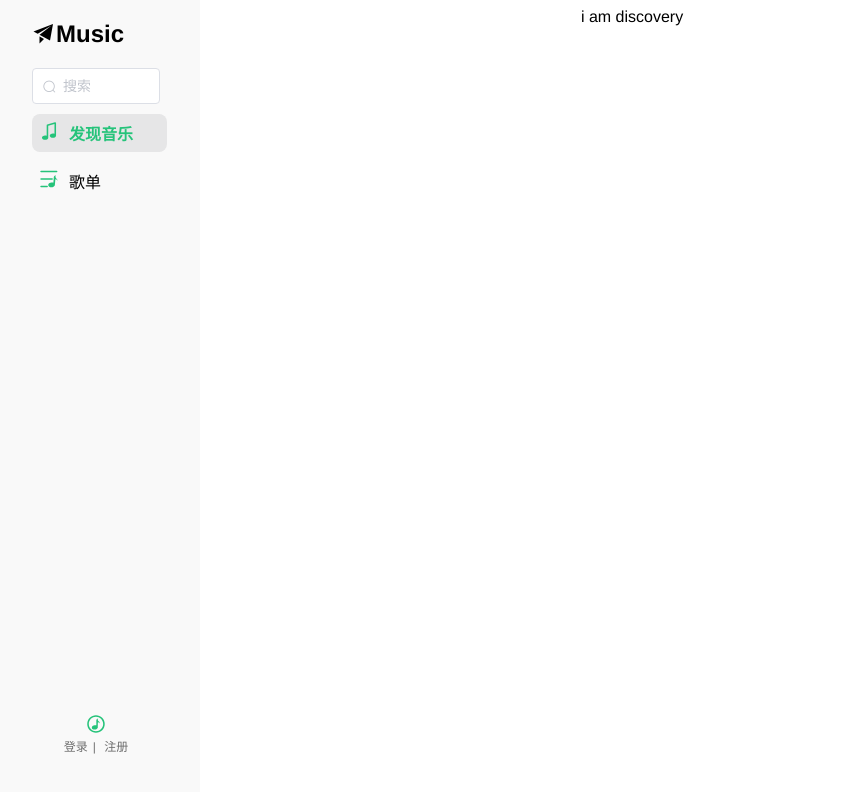
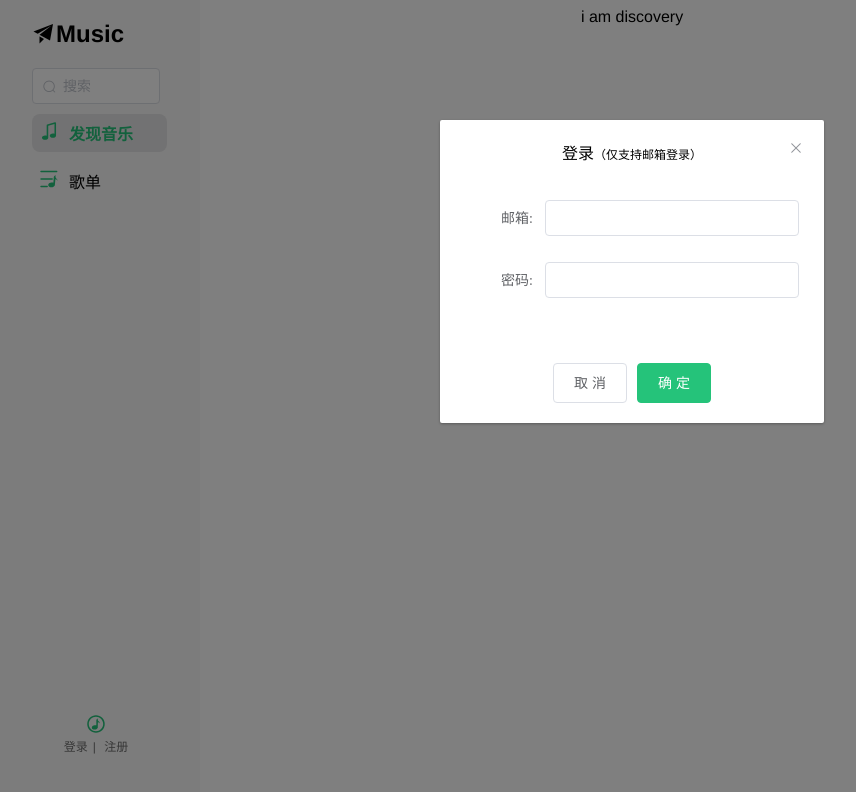
Before and after one commit to nanvon/music, a Vue app: page /discovery in a window 1280 px wide. Both pictures are taken after a click on the element "登录". Shown: the top 792 px of the page, without its empty margins (8-864 px from the left). Built offline with nearby package versions, Linux system fonts and the light colour scheme.

Commit message:
add 登录
登录初步完成，登录失败提示

```diff
--- /dev/null
+++ b/src/api/account/login.js
@@ -0,0 +1,12 @@
+import {request} from "@/utils/axios";
+
+export function login(email, password) {
+    return request({
+        url: '/login',
+        method: 'GET',
+        params: {
+            email,
+            password
+        }
+    })
+}
--- a/src/components/MainSideBar/SideBar.vue
+++ b/src/components/MainSideBar/SideBar.vue
@@ -1,33 +1,82 @@
 <template>
-  <div id="side-bar">
+  <div class="app-container">
+    <div class="side-bar">
       <div class="logo"><i class="el-icon-s-promotion"></i>Music</div>
       <el-input
+          class="search"
           placeholder="搜索"
           prefix-icon="el-icon-search"
           size="medium"
-        class="search"
       >
       </el-input>
       <slot></slot>
       <div class="mine">
         <div>
-        <Icon name="tinggeshiqu" slot="item-icon"></Icon>
+          <Icon slot="item-icon" name="tinggeshiqu"></Icon>
         </div>
         <div>
-        <span class="login">登录</span>|
+          <span class="login" @click="dialogVisible = true">登录</span>|
           <span class="register">注册</span>
         </div>
       </div>
+    </div>
+    <el-dialog
+        :close-on-click-modal="false"
+        :visible.sync="dialogVisible"
+        append-to-body
+        center
+        width="30%"
+        class="dialog">
+      <div slot="title">
+        登录<span class="title-info">（仅支持邮箱登录）</span>
+      </div>
+      <el-form label-position="right" label-width="80px" :model="form">
+        <el-form-item label="邮箱:">
+          <el-input v-model="form.email" type="email" size="medium"></el-input>
+        </el-form-item>
+        <el-form-item label="密码:">
+          <el-input v-model="form.password" type="password" size="medium"></el-input>
+        </el-form-item>
+      </el-form>
+      <span slot="footer" class="dialog-footer">
+        <el-button @click="handleCancel">取 消</el-button>
+        <el-button type="primary" @click="handleSubmit">确 定</el-button>
+      </span>
+    </el-dialog>
   </div>
 </template>
 
 <script>
 import Icon from 'components/Icon/index';
+import {login} from 'api/account/login'
 
 export default {
   name: "index",
   components: {
     Icon
+  },
+  data() {
+    return {
+      dialogVisible: false,
+      form: {}
+    }
+  },
+  methods: {
+    reset() {
+      this.form.email = ''
+      this.form.password = ''
+    },
+    handleCancel() {
+      this.dialogVisible = false
+      this.reset()
+    },
+    handleSubmit() {
+      login(this.form.email, this.form.password).then((res) => {
+        console.log(res)
+      })
+      this.dialogVisible = false
+      this.reset()
+    }
   }
 }
 </script>
@@ -35,7 +84,8 @@ export default {
 <style lang="scss" scoped>
 @import "src/assets/styles/variables.scss";
 
-#side-bar {
+.app-container {
+  .side-bar {
     display: flex;
     flex-direction: column;
     align-items: start;
@@ -76,4 +126,12 @@ export default {
       }
     }
   }
+}
+
 </style>
+
+<style>
+.el-dialog__header .title-info {
+  font-size: 12px;
+}
+</style>
--- a/src/utils/axios.js
+++ b/src/utils/axios.js
@@ -1,4 +1,5 @@
 import axios from 'axios'
+import {Message, Notification} from "element-ui";
 
 export function request(config) {
     // 1、创建axios实例
@@ -17,7 +18,16 @@ export function request(config) {
 
     // 2.2、响应拦截
     instance.interceptors.response.use(res => {
-        return res.data
+        const code = res.data.code;
+        const msg = res.data.msg;
+        if (code === 200) {
+            return res.data
+        } else {
+            Notification({
+                message: msg,
+                type: 'error'
+            })
+        }
     }, err => {
         console.log(err)
     })
--- a/vue.config.js
+++ b/vue.config.js
@@ -23,5 +23,5 @@ module.exports = {
                 symbolId: 'icon-[name]'
             });
     },
-    // lintOnSave: false
+    lintOnSave: false
 }
```
Lines whose indentation alone changed are shown as unchanged.
